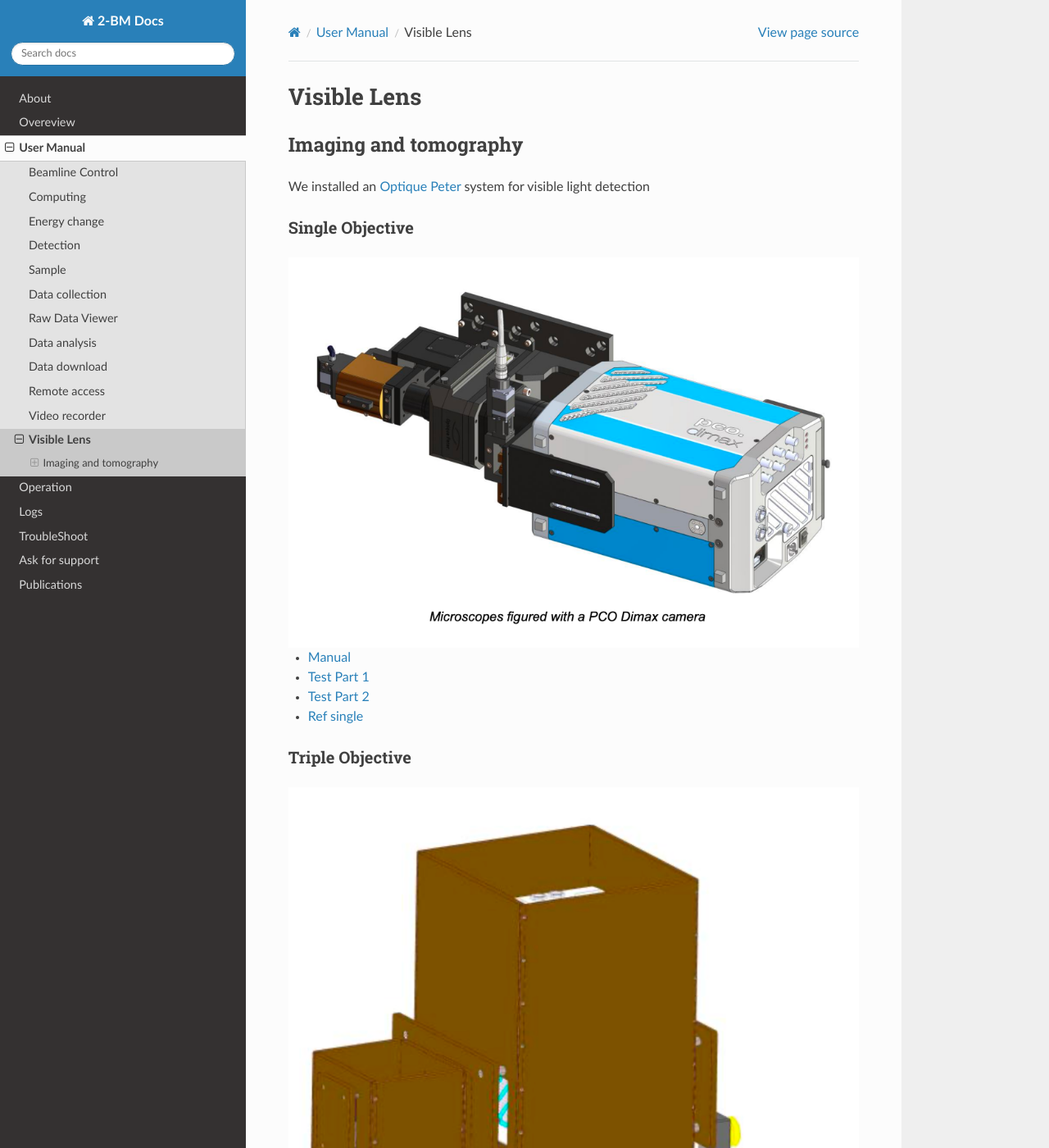
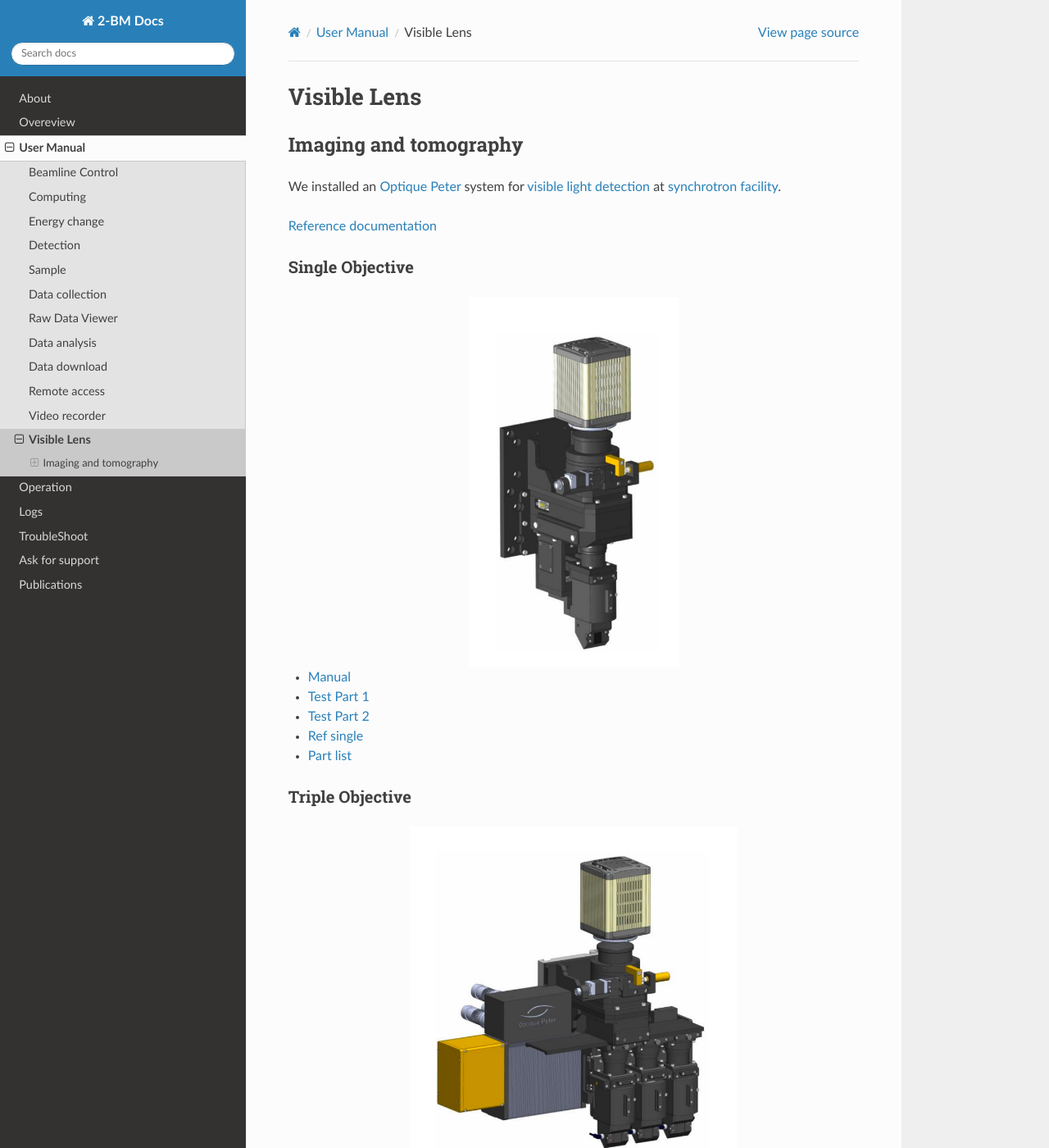
Before and after one commit to xray-imaging/2bm-docs, a Sphinx documentation site: the page built from docs/source/user/item_010.rst, in a window 1280 px wide and 1400 px high. Shown: the whole window at 82% size. Built offline with Sphinx 7.4.7 and the Read the Docs theme 2.0.0, drawn with Linux system fonts in a browser that asks for light colours; the version number could not be read and is left out.

```diff
--- a/docs/source/ops/item_016.rst
+++ b/docs/source/ops/item_016.rst
@@ -63,7 +63,7 @@ for help::
 
     energy -h
 
-More detailed istructions are here the `energy cli <https://github.com/xray-imaging/2bm-ops>`_
+More detailed instructions are here the `energy cli <https://github.com/xray-imaging/2bm-ops>`_
 
 Technical infomation about the DMM are available at the links below:
 
--- a/docs/source/user/item_010.rst
+++ b/docs/source/user/item_010.rst
@@ -4,13 +4,17 @@ Visible Lens
 Imaging and tomography
 ----------------------
 
-We installed an `Optique Peter <http://www.optiquepeter.com/>`_ system for visible light detection
+We installed an `Optique Peter <http://www.optiquepeter.com/>`_ system for `visible light detection <https://anl.box.com/s/mib4c51emgr6dj8hs2e2qu3g1ozearsg>`_
+at `synchrotron facility <https://anl.box.com/s/y7dvpe53laghdmjwnmm63ztfks6l4ltd>`_.
+
+
+`Reference documentation <https://anl.box.com/s/ppb53bvkusbzvnx3j5ezgjsic4yetz81>`_
 
 Single Objective
 ~~~~~~~~~~~~~~~~~
 
 .. image:: ../img/optique_peter_single.png
-   :width: 720px
+   :width: 256px
    :align: center
    :alt: tomo_user
 
@@ -19,15 +23,16 @@ Single Objective
 - `Test Part 1 <https://anl.box.com/s/mrndbwfwqdgj31idfazakgd8stl0w86t>`_
 - `Test Part 2 <https://anl.box.com/s/c5pbdkikbgh7j42n8p8hljstai2unc8v>`_
 - `Ref single <https://anl.box.com/s/1dvyji993rioc46vl2p5bmvq62w3d8py>`_
+- `Part list <https://anl.box.com/s/7jsbs1u2jctc5u8ozyxl48jf17wx6avy>`_
 
 
 Triple Objective
 ~~~~~~~~~~~~~~~~
 
 .. image:: ../img/optique_peter_triple.png
-   :width: 720px
+   :width: 400px
    :align: center
    :alt: tomo_user
 
 
-- `Ref triple <https://anl.box.com/s/q3oe097q1r3u0jdux7o2idr042ljhq5d>`_
+- `Ref triple <https://anl.box.com/s/8j9pkf96bkrijataekvnpjfmw89wzfdk>`_
```
Also changed, not shown: docs/source/img/optique_peter_single.png, docs/source/img/optique_peter_triple.png.
